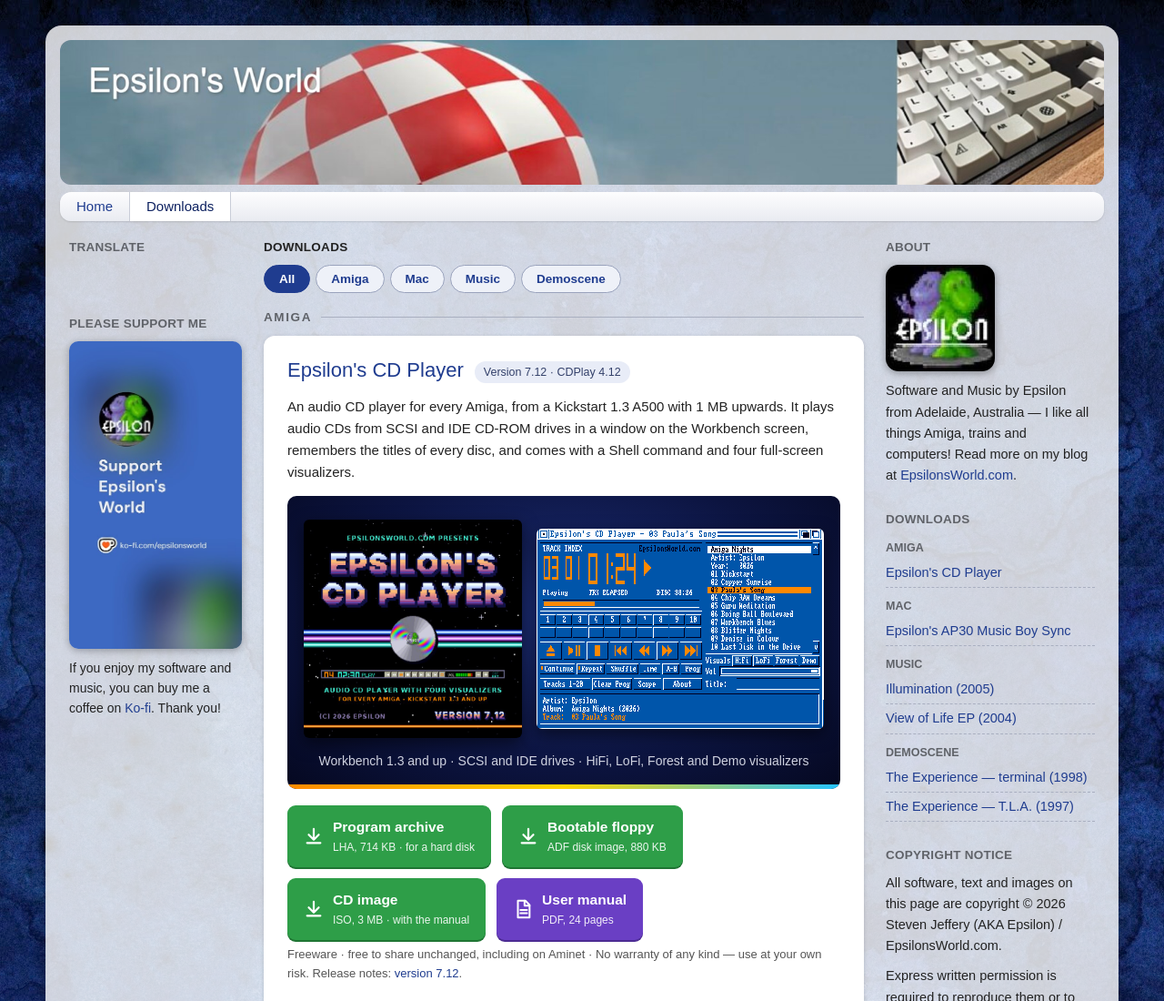
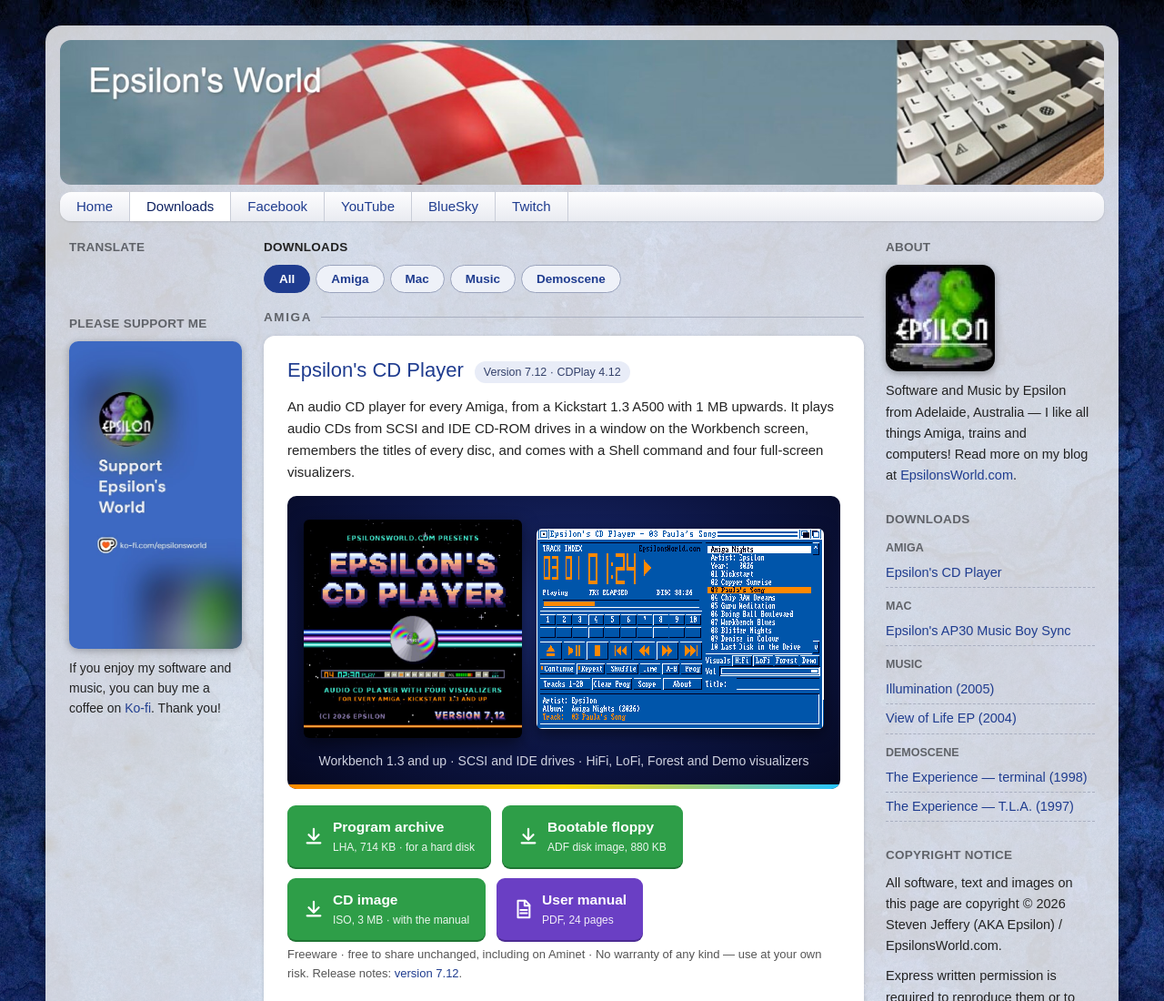
Before and after one commit to epsilonsworld/downloads, a plain HTML site: page index.html in a window 1280 px wide. Shown: the top 1100 px of the page at 91% size. Drawn offline with Linux system fonts and the light colour scheme.

Commit message:
Tab bar: add Facebook, YouTube, BlueSky and Twitch to match the blog
Co-Authored-By: Claude Opus 5.5 <noreply@anthropic.com>
Claude-Session: https://claude.ai/code/session_0194Sbt132KvaF81rtFqmf52

```diff
--- a/index.html
+++ b/index.html
@@ -20,7 +20,7 @@
     box-shadow:0 1px 15px rgba(0,0,0,.35)}
   header a{display:block;border-radius:12px;overflow:hidden;line-height:0}
   header img{width:100%;height:auto;display:block}
-  .tabs{display:flex;margin:8px 0 0;background:linear-gradient(#fdfdfe,#e9ebf1);border-radius:12px;overflow:hidden;box-shadow:0 1px 2px rgba(0,0,0,.12)}
+  .tabs{display:flex;flex-wrap:wrap;margin:8px 0 0;background:linear-gradient(#fdfdfe,#e9ebf1);border-radius:12px;overflow:hidden;box-shadow:0 1px 2px rgba(0,0,0,.12)}
   .tabs a{display:block;padding:6px 18px;font-size:15px;line-height:20px;color:var(--link);border-right:1px solid #c9cdd8}
   .tabs a:hover{background:rgba(255,255,255,.7);text-decoration:none}
   .tabs a.here{background:#fff;color:#0d2160}
@@ -152,7 +152,7 @@
   <header><a href="https://www.epsilonsworld.com" title="Epsilon's World"><img src="images/banner.jpg" alt="Epsilon's World" width="1600" height="222"></a></header>
 
   <nav class="tabs" aria-label="Epsilon's World">
-    <a href="https://www.epsilonsworld.com">Home</a><a href="https://downloads.epsilonsworld.com/" class="here" aria-current="page">Downloads</a>
+    <a href="https://www.epsilonsworld.com/">Home</a><a href="https://downloads.epsilonsworld.com/" class="here" aria-current="page">Downloads</a><a href="https://www.facebook.com/finn.mccooler/" target="_blank" rel="noopener" data-goatcounter-click="outbound/facebook" data-goatcounter-title="Facebook (tab)">Facebook</a><a href="https://www.youtube.com/@EpsilonsWorld" target="_blank" rel="noopener" data-goatcounter-click="outbound/youtube" data-goatcounter-title="YouTube (tab)">YouTube</a><a href="https://bsky.app/profile/epsilonaus.bsky.social" target="_blank" rel="noopener" data-goatcounter-click="outbound/bluesky" data-goatcounter-title="BlueSky (tab)">BlueSky</a><a href="https://twitch.tv/epsilonaus" target="_blank" rel="noopener" data-goatcounter-click="outbound/twitch" data-goatcounter-title="Twitch (tab)">Twitch</a>
   </nav>
 
   <div class="cols">
```
